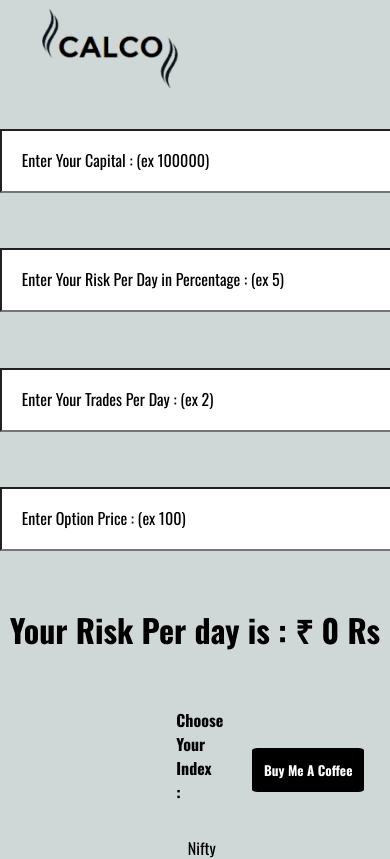
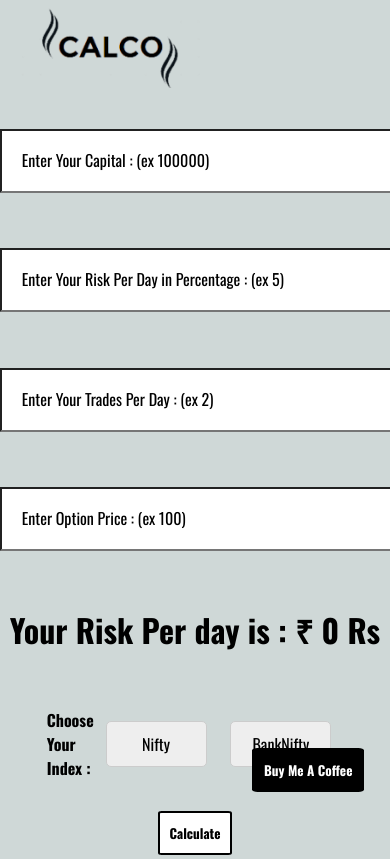
Before and after one commit to NandishNaik01/Lots-Calculator-Using-React.js-, a React (Vite) app: page / in a window 390 px wide. Shown: the top 859 px of the page. Built offline with nearby package versions, Linux system fonts and the light colour scheme; a web font is replaced by a local one.

Commit message:
button UI updated successfully

```diff
--- a/src/css/leftbody.css
+++ b/src/css/leftbody.css
@@ -21,11 +21,7 @@
     /* margin-bottom: 20px !important; */
     text-align: center;
   }
-  .IndexSelector .Indexes {
-    font-size: 1rem;
-    padding: 10px;
-    border: none;
-  }
+
   input {
     padding: 20px;
     width: 100vw !important;
@@ -122,9 +118,7 @@ input[type="number"] {
   justify-content: space-evenly;
   /* border: 2px solid black; */
 }
-.IndexSelector .Indexes {
-  font-size: 1rem;
-}
+
 .IndexSelector .Indexes:hover {
   background-color: white;
   color: black;
@@ -135,3 +129,45 @@ input[type="number"] {
   color: white;
   border: 2px double white;
 }
+
+/* styles.css */
+
+.button-container {
+  display: flex;
+  flex-direction: column;
+  align-items: center;
+}
+
+.Indexes {
+  padding: 10px 20px;
+  font-size: 1em;
+  background-color: #eee;
+  border: 1px solid #ccc;
+  border-radius: 5px;
+  cursor: pointer;
+  transition: background-color 0.3s ease;
+  margin-bottom: 10px;
+  width: 100%;
+  max-width: 200px; /* Optional: Limit the maximum width */
+}
+
+.Indexes.active {
+  background-color: #ff813f;
+  color: white;
+}
+
+.Indexes:hover {
+  background-color: #e57331;
+}
+
+/* Optional: Media query for responsiveness */
+@media (max-width: 1000px) {
+  .button-container {
+    flex-direction: row;
+    justify-content: space-around;
+  }
+
+  .Indexes {
+    max-width: none;
+  }
+}
--- a/src/leftbody.jsx
+++ b/src/leftbody.jsx
@@ -100,7 +100,7 @@ const LeftBody = () => {
           </div>
           <h1 className="tag">Your Risk Per day is : &#x20b9; {Rpd} Rs</h1>
         </div>
-        <div className="IndexSelector">
+        <div className="button-container">
           <h4>Choose Your Index :</h4>
           <button
             onClick={setCounterOne}
```
